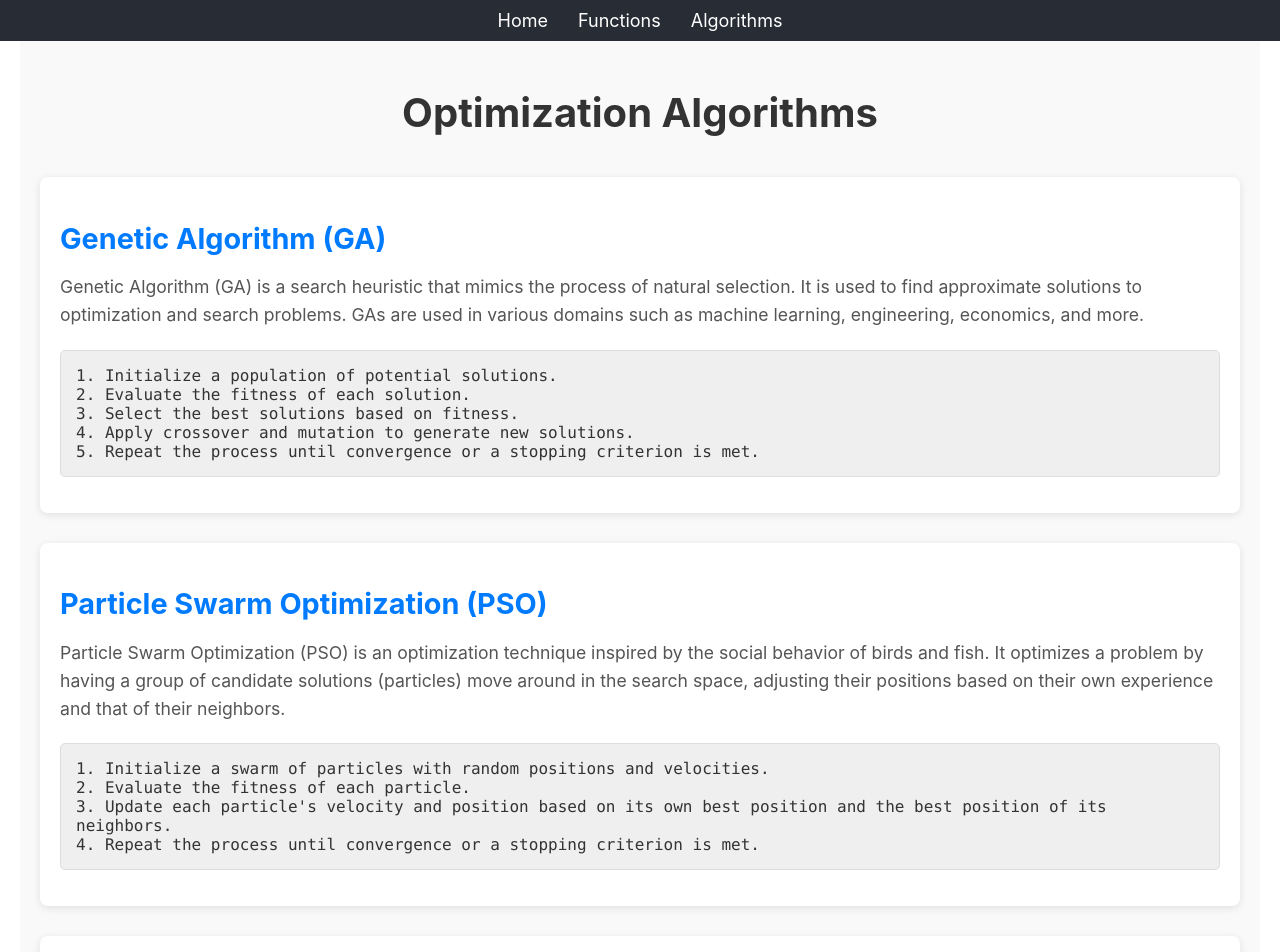
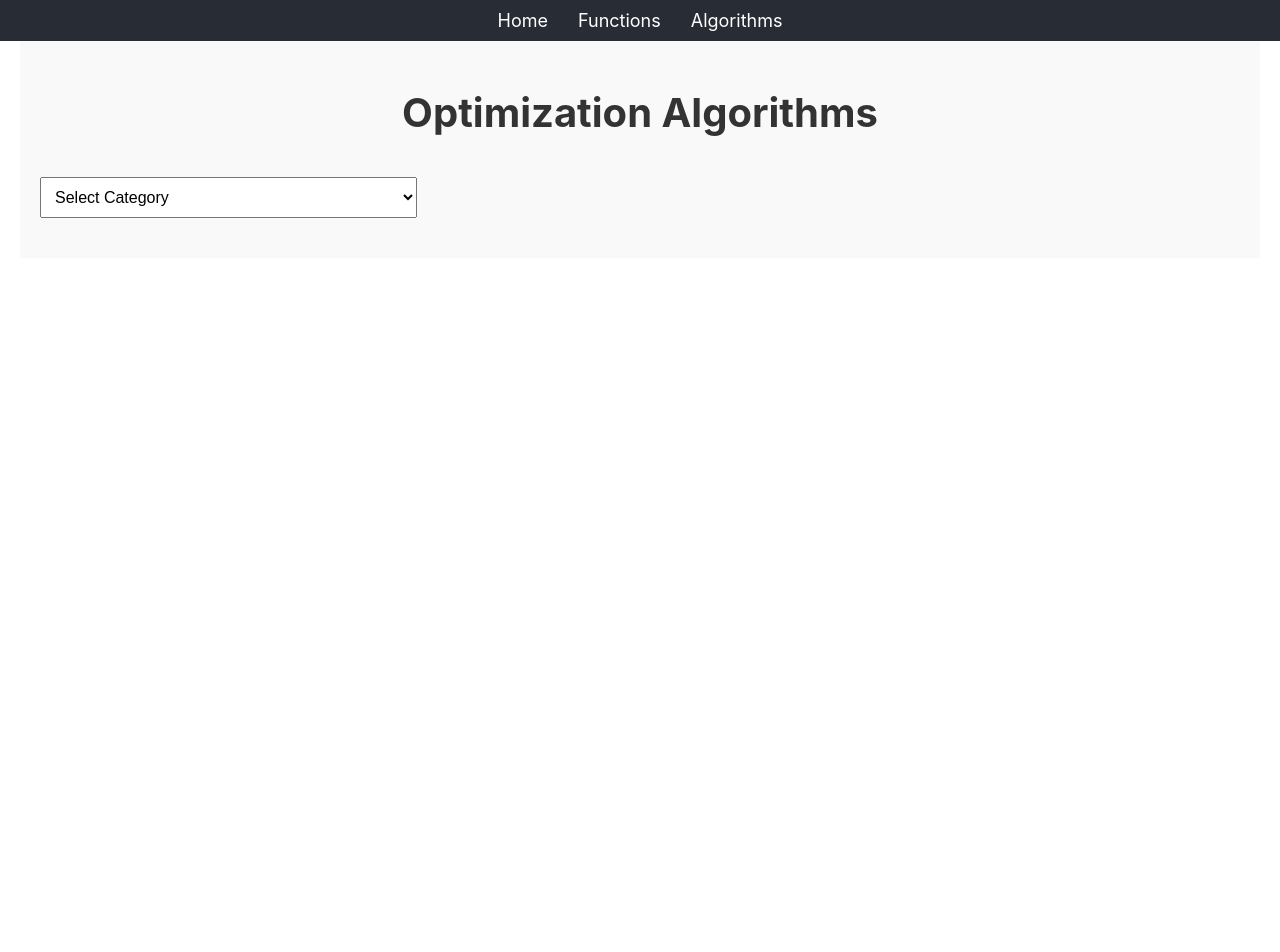
Before and after one commit to Aditi-0405/Minor_Project, a React (Create React App) app in the folder frontend/: page /algorithms in a window 1280 px wide. Shown: the top 952 px of the page. After the commit the page ends 800 px from the top, so only its background shows below. Built offline with nearby package versions, Linux system fonts and the light colour scheme.

Commit message:
included options for selecting different soop, moop algo

```diff
--- a/frontend/src/pages/AlgorithmsPage.js
+++ b/frontend/src/pages/AlgorithmsPage.js
@@ -1,10 +1,11 @@
-import React from 'react';
+import React, { useState } from 'react';
 import styles from '../styles/AlgorithmsPage.module.css';
 
-const algorithms = [
+const algorithmsSOOP = [
   {
     name: "Genetic Algorithm (GA)",
-    description: `Genetic Algorithm (GA) is a search heuristic that mimics the process of natural selection. It is used to find approximate solutions to optimization and search problems. GAs are used in various domains such as machine learning, engineering, economics, and more.`,
+    description: `Genetic Algorithm (GA) is a search heuristic that mimics the process of natural selection. It operates on a population of potential solutions and evolves them using selection, crossover (recombination), and mutation.`,
+    theory: `Genetic Algorithms are inspired by Charles Darwin’s theory of evolution. The key idea is to maintain a population of candidate solutions and evolve them using genetic operators.`,
     pseudoCode: `1. Initialize a population of potential solutions.
 2. Evaluate the fitness of each solution.
 3. Select the best solutions based on fitness.
@@ -12,38 +13,122 @@ const algorithms = [
 5. Repeat the process until convergence or a stopping criterion is met.`
   },
   {
-    name: "Particle Swarm Optimization (PSO)",
-    description: `Particle Swarm Optimization (PSO) is an optimization technique inspired by the social behavior of birds and fish. It optimizes a problem by having a group of candidate solutions (particles) move around in the search space, adjusting their positions based on their own experience and that of their neighbors.`,
-    pseudoCode: `1. Initialize a swarm of particles with random positions and velocities.
-2. Evaluate the fitness of each particle.
-3. Update each particle's velocity and position based on its own best position and the best position of its neighbors.
-4. Repeat the process until convergence or a stopping criterion is met.`
-  },
-  {
     name: "Simulated Annealing (SA)",
-    description: `Simulated Annealing (SA) is an optimization technique inspired by the annealing process in metallurgy. It searches for the optimum by exploring the solution space and accepting changes based on a probability that decreases over time. It is used for finding an approximate solution to optimization problems.`,
+    description: `Simulated Annealing (SA) is inspired by the annealing process in metallurgy. It is a probabilistic optimization algorithm that searches for an approximate global optimum by exploring the solution space.`,
+    theory: `Simulated Annealing is based on the physical process of heating a material and then slowly lowering the temperature to decrease defects.`,
     pseudoCode: `1. Initialize the current solution and temperature.
 2. Repeat until the stopping criterion is met:
    - Generate a new solution by perturbing the current solution.
    - Calculate the change in cost.
    - Accept the new solution with a probability that depends on the change in cost and the temperature.
    - Reduce the temperature according to a cooling schedule.`
+  },
+  {
+    name: "Newton-Raphson Method",
+    description: `The Newton-Raphson method is an iterative technique for finding roots of real-valued functions.`,
+    theory: `Given a differentiable function f(x), the method uses the derivative to refine an initial guess of the root.`,
+    pseudoCode: `1. Choose an initial guess for the root.
+2. Calculate the derivative of the function at the current estimate.
+3. Update the estimate using the formula.
+4. Repeat until the desired accuracy is achieved.`
+  },
+  {
+    name: "Gradient Descent",
+    description: `Gradient Descent is an optimization algorithm used to minimize a cost function by iteratively moving towards the steepest descent.`,
+    theory: `The key idea of Gradient Descent is to update the solution in the direction opposite to the gradient of the function.`,
+    pseudoCode: `1. Initialize the parameters with random values.
+2. Compute the gradient of the cost function.
+3. Update the parameters by moving in the direction of the negative gradient.
+4. Repeat until the stopping criterion is met.`
+  },
+  {
+    name: "Steepest Gradient Descent",
+    description: `Steepest Gradient Descent chooses the optimal step size at each iteration, based on the exact minimization of the cost function in the direction of the gradient.`,
+    theory: `Steepest Gradient Descent optimizes the step size by performing a line search to find the step that minimizes the objective function.`,
+    pseudoCode: `1. Initialize the parameters.
+2. Perform a line search to find the optimal step size.
+3. Update the parameters based on the computed step size.
+4. Repeat until the stopping criterion is met.`
+  }
+];
+
+const algorithmsMOOP = [
+  {
+    name: "NSGA-II (Non-dominated Sorting Genetic Algorithm II)",
+    description: `NSGA-II is a popular multi-objective optimization algorithm based on genetic algorithms.`,
+    theory: `NSGA-II focuses on solving multi-objective optimization problems by evolving a population of solutions towards the Pareto-optimal front.`,
+    pseudoCode: `1. Initialize a random population of solutions.
+2. Perform non-dominated sorting.
+3. Apply genetic operators to generate new solutions.
+4. Repeat until a stopping criterion is met.`
+  },
+  {
+    name: "SPEA2 (Strength Pareto Evolutionary Algorithm 2)",
+    description: `SPEA2 is an evolutionary algorithm for multi-objective optimization that uses a fine-grained fitness assignment strategy and a clustering method to preserve diversity.`,
+    theory: `SPEA2 improves upon SPEA by using a strength-based fitness assignment that considers how many solutions a given solution dominates.`,
+    pseudoCode: `1. Initialize a population and an external archive.
+2. Assign fitness based on Pareto dominance and density estimation.
+3. Update the archive with non-dominated solutions.
+4. Apply genetic operators to generate new solutions.
+5. Repeat until a stopping criterion is met.`
+  },
+  {
+    name: "MOEA/D (Multi-Objective Evolutionary Algorithm based on Decomposition)",
+    description: `MOEA/D decomposes a multi-objective optimization problem into a set of single-objective subproblems, each optimized simultaneously.`,
+    theory: `MOEA/D decomposes a multi-objective problem into several scalar subproblems, optimizing each subproblem using genetic operators.`,
+    pseudoCode: `1. Decompose the problem into several scalar subproblems.
+2. Initialize a population of solutions for each subproblem.
+3. Optimize each subproblem using information from neighboring subproblems.
+4. Repeat until a stopping criterion is met.`
   }
 ];
 
 const AlgorithmsPage = () => {
+  const [selectedCategory, setSelectedCategory] = useState('');
+  const [visibleAlgorithm, setVisibleAlgorithm] = useState(null);
+
+  const handleCategoryChange = (event) => {
+    setSelectedCategory(event.target.value);
+    setVisibleAlgorithm(null);
+  };
+
+  const toggleAlgorithmVisibility = (index) => {
+    if (visibleAlgorithm === index) {
+      setVisibleAlgorithm(null);
+    } else {
+      setVisibleAlgorithm(index);
+    }
+  };
+
+  const renderAlgorithms = (algorithms) => {
+    return algorithms.map((algo, index) => (
+      <div key={index} className={styles.algorithm}>
+        <h2 className={styles.algorithmName} onClick={() => toggleAlgorithmVisibility(index)}>
+          {algo.name}
+        </h2>
+        {visibleAlgorithm === index && (
+          <div className={styles.details}>
+            <p className={styles.description}>{algo.description}</p>
+            <p className={styles.theory}>{algo.theory}</p>
+            <pre className={styles.pseudoCode}>
+              <code>{algo.pseudoCode}</code>
+            </pre>
+          </div>
+        )}
+      </div>
+    ));
+  };
+
   return (
     <div className={styles.container}>
       <h1>Optimization Algorithms</h1>
-      {algorithms.map((algo, index) => (
-        <div key={index} className={styles.algorithm}>
-          <h2 className={styles.algorithmName}>{algo.name}</h2>
-          <p className={styles.description}>{algo.description}</p>
-          <pre className={styles.pseudoCode}>
-            <code>{algo.pseudoCode}</code>
-          </pre>
-        </div>
-      ))}
+      <select onChange={handleCategoryChange} value={selectedCategory}>
+        <option value="">Select Category</option>
+        <option value="SOOP">Single Objective Optimization Problem (SOOP)</option>
+        <option value="MOOP">Multi-Objective Optimization Problem (MOOP)</option>
+      </select>
+      {selectedCategory === "SOOP" && renderAlgorithms(algorithmsSOOP)}
+      {selectedCategory === "MOOP" && renderAlgorithms(algorithmsMOOP)}
     </div>
   );
 };
```
